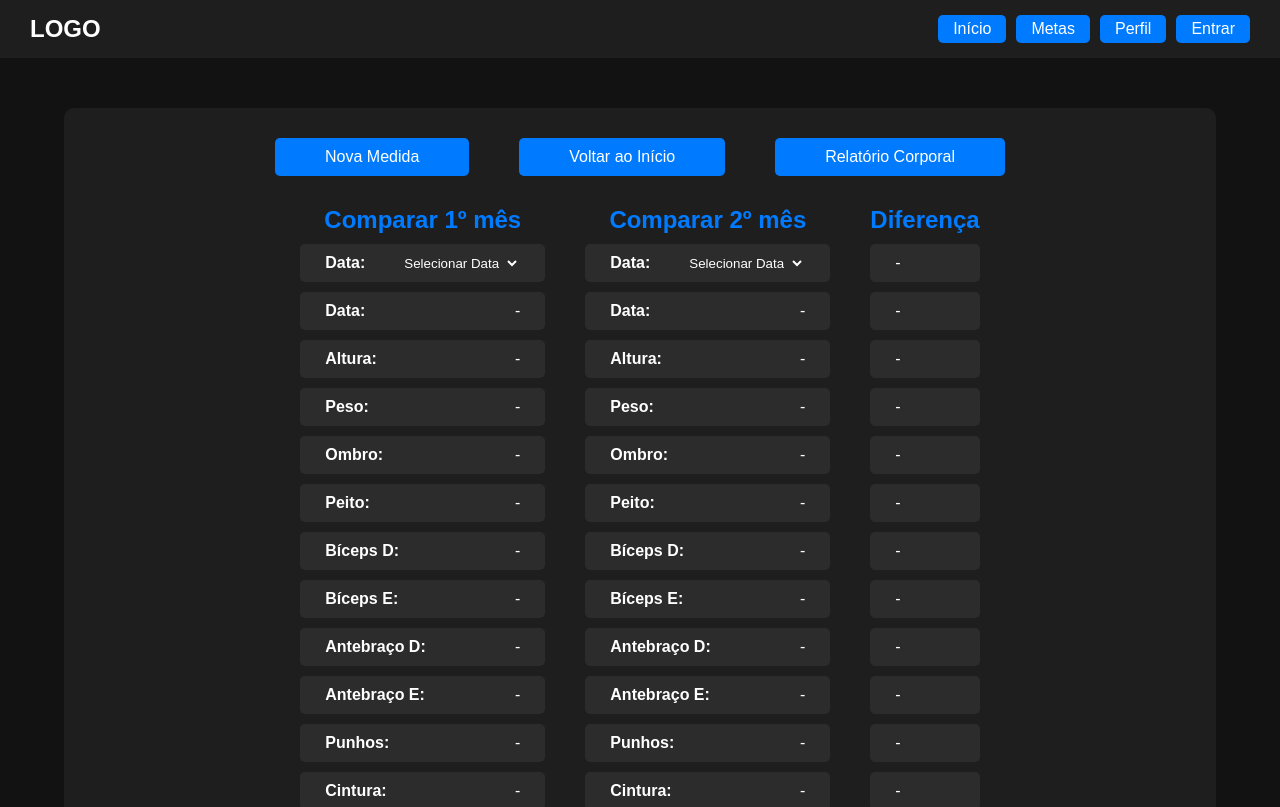
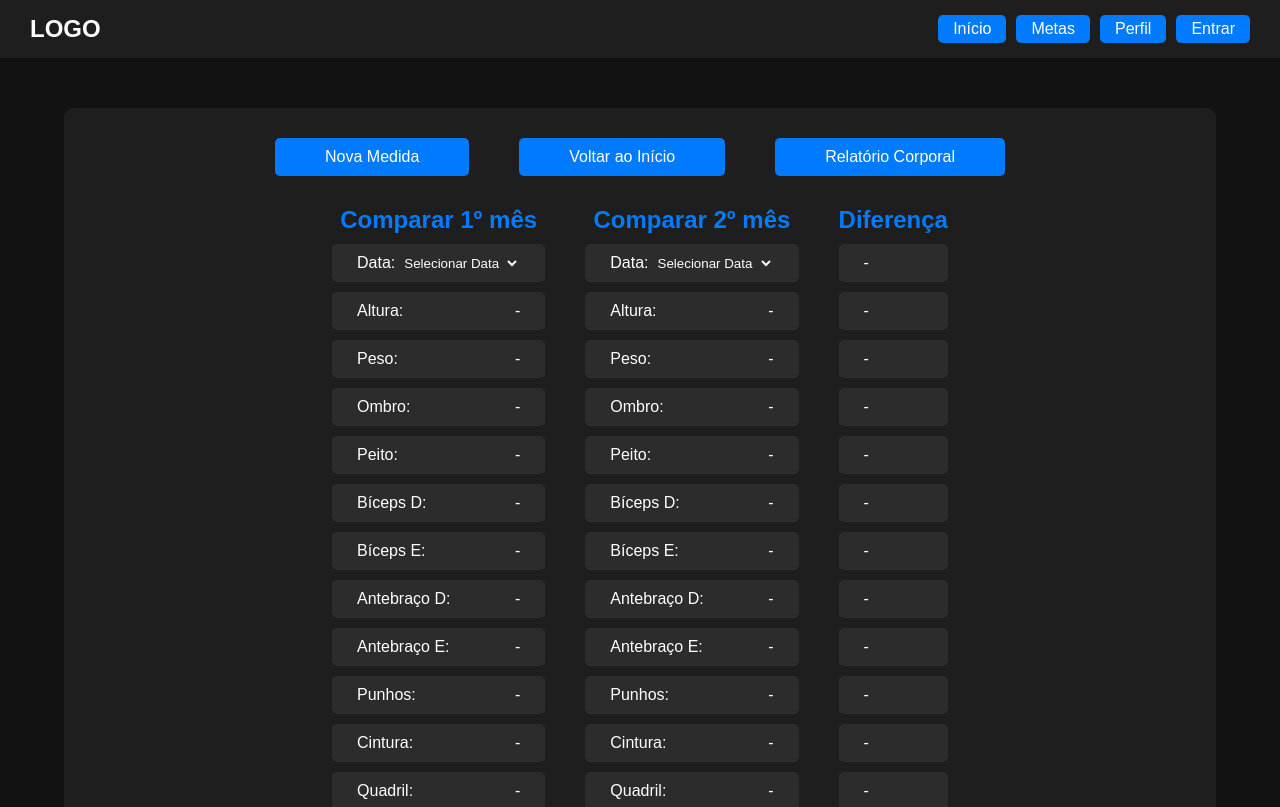
Before and after one commit to Dougl4sAL/MedidasGym, a React (Vite) app in the folder medidas-gym/: page /historico in a window 1280 px wide. Shown: the top 807 px of the page. Built offline with nearby package versions, Linux system fonts and the light colour scheme.

Commit message:
Alteração do CSS e comentarios

```diff
--- a/medidas-gym/src/components/Historico.jsx
+++ b/medidas-gym/src/components/Historico.jsx
@@ -3,18 +3,16 @@ import { useState } from 'react'
 import { getListaMedidas } from '../utils/storege'
 import { FormatarDataBR, FormatarValorFloat } from '../utils/Formatar'
 import { ResultadoEvolucao } from '../utils/Calcular'
+import { NomeMedidas } from '../components/Medida'
 import '../styles/Medidas.css'
-
-// Lista de medidas para mapeamento
-const NOME_MEDIDAS = [
-  'Data', 'Altura', 'Peso', 'Ombro', 'Peito', 'Bíceps D',
-  'Bíceps E', 'Antebraço D', 'Antebraço E', 'Punhos', 'Cintura',
-  'Quadril', 'Coxa D', 'Coxa E', 'Coxa Inf. D', 'Coxa Inf. E',
-  'Panturrilha D', 'Panturrilha E'
-]
 
 // Componente para exibir cada linha de medida
 const GymMedidas = ({ nomeMedida, medida = '-', unidade = '' }) => {
+  // Não redenderiza o campo Data
+  if (nomeMedida === 'Data') {
+    return
+  } else { // Renderiza os outros campos
+    // se Medida igual a '-' não mostra a unidade de medida
     if (medida === '-') {
       return (
         <div className="medida-item">
@@ -29,6 +27,7 @@ const GymMedidas = ({ nomeMedida, medida = '-', unidade = '' }) => {
           <span>{medida}{unidade}</span>
         </div>
       )
+    }
   }
 }
 
@@ -65,6 +64,8 @@ export default function HistoricoPage() {
                 <label>Data:</label>
                 <select
                   value={medida1?.Data || ''}
+                  // Atualiza o estado medida1 com a medida correspondente à data selecionada
+                  // O valor do select é a data, então procura a medida correspondente
                   onChange={(e) => setMedida1(medidas.find(m => m.Data === e.target.value))}
                   >
                   <option value="">Selecionar Data</option>
@@ -77,7 +78,7 @@ export default function HistoricoPage() {
             </div>
 
             {/* Lista de medidas */}
-            {NOME_MEDIDAS.map(chave => (
+            {NomeMedidas.map(chave => (
                 <GymMedidas
                 key={`m1-${chave}`}
                 nomeMedida={chave}
@@ -108,7 +109,7 @@ export default function HistoricoPage() {
             </div>
 
             {/* Lista de medidas */}
-            {NOME_MEDIDAS.map(chave => (
+            {NomeMedidas.map(chave => (
                 <GymMedidas
                 key={`m2-${chave}`}
                 nomeMedida={chave}
--- a/medidas-gym/src/components/NovaMedida.jsx
+++ b/medidas-gym/src/components/NovaMedida.jsx
@@ -2,7 +2,7 @@ import { useState } from 'react'
 import { useNavigate } from 'react-router-dom'
 import { getListaMedidas, salvarMedidas } from '../utils/storege'
 import { NomeMedidas } from '../components/Medida'
-import '../styles/AdicionarMedida.css'
+import '../styles/Medidas.css'
 
 export const FormularioMedidas = () => {
   const navigate = useNavigate()
@@ -67,7 +67,7 @@ export const FormularioMedidas = () => {
 
         {NomeMedidas.map((nomeMedida) => (
           <div className="medida-item" key={nomeMedida}>
-            <label htmlFor={nomeMedida}>{nomeMedida}:</label>
+            <label htmlFor={nomeMedida} className='medida-item-label-input'>{nomeMedida}:</label>
             {/* Operador ternario para renderizar o campo de entrada correto
             Se o nome da medida for 'Data', renderiza um campo de data
             caso contrário, um campo numérico */}
--- a/medidas-gym/src/styles/AdicionarMedida.css
+++ /dev/null
@@ -1,60 +0,0 @@
-
-#formulario-medida {
-    display: flex;
-    flex-direction: column;
-    width: 100%;
-    max-width: 400px;
-    gap: 10px;
-
-}
-
-.medida-item label {
-    color: var(--cor-texto);
-    font-weight: bold;
-    margin-right: 30px;
-    display: flex;
-    align-items: center;
-}
-
-.medida-item input {
-    padding: 6px 10px;
-    border-radius: 5px;
-    border: none;
-    background-color: var(--cor-fundo-claro);
-    color: var(--cor-texto);
-
-}
-
-.medida-item input:focus {
-    outline: 2px solid var(--cor-primaria);
-}
-
-.linha-botao {
-    display: flex;
-    width: 100%;
-}
-
-.btn-submit {
-    flex: 1;
-    border-radius: 5px;
-    cursor: pointer;
-    padding: 15px 0;
-}
-
-
-
-
-
-
-
-
-
-
-
-
-/* Remove setas em navegadores WebKit (Chrome, Safari, Edge) */
-input[type=number]::-webkit-inner-spin-button,
-input[type=number]::-webkit-outer-spin-button {
-  -webkit-appearance: none;
-  margin: 0;
-}
--- a/medidas-gym/src/styles/Medidas.css
+++ b/medidas-gym/src/styles/Medidas.css
@@ -19,6 +19,58 @@
     color: var(--cor-texto);
 }
 
+/* CSS para a pagina AdicionarPage.jsx */
+#formulario-medida {
+    display: flex;
+    flex-direction: column;
+    width: 100%;
+    max-width: 400px;
+    gap: 10px;
+
+}
+
+.medida-item-label-input {
+    color: var(--cor-texto);
+    font-weight: bold;
+    margin-right: 30px;
+    display: flex;
+    align-items: center;
+}
+
+.medida-item input {
+    padding: 6px 10px;
+    border-radius: 5px;
+    border: none;
+    background-color: var(--cor-fundo-claro);
+    color: var(--cor-texto);
+
+}
+
+.medida-item input:focus {
+    outline: 2px solid var(--cor-primaria);
+}
+
+.linha-botao {
+    display: flex;
+    width: 100%;
+}
+
+.btn-submit {
+    flex: 1;
+    border-radius: 5px;
+    cursor: pointer;
+    padding: 15px 0;
+}
+
+/* Remove setas em navegadores WebKit (Chrome, Safari, Edge) */
+input[type=number]::-webkit-inner-spin-button,
+input[type=number]::-webkit-outer-spin-button {
+  -webkit-appearance: none;
+  margin: 0;
+}
+/* Fim da pagina AdicionarPage.jsx */
+
+/* Select da Data que esta no componente CompararPage.jsx */
 select {
     background-color: var(--cor-fundo-medio);
     border-color: var(--cor-fundo);
@@ -31,3 +83,4 @@ select option {
     background-color: var(--cor-fundo-medio);
     color: var(--cor-texto); /* Para ajustar a cor do texto */
 }
+/* Fim do select da Data que esta no componente CompararPage.jsx */
--- a/medidas-gym/src/utils/Calcular.jsx
+++ b/medidas-gym/src/utils/Calcular.jsx
@@ -1,7 +1,6 @@
 import PropTypes from 'prop-types'
 import { FormatarValorFloat } from './Formatar'
 import { NomeMedidas } from '../components/Medida'
-import '../styles/Medidas.css'
 
 // para calcular a diferença entre a Data1 e Data2
 export function CalcularEvolucao(primeira, ultima, unidade = '') {
@@ -41,7 +40,7 @@ export function CalcularDiasEntreDatas(data1, data2) {
 const GymEvolucao = ({ medida }) => {
     return (
         <div className="medida-item">
-            <span>{medida || '-'}</span>
+            <span>{medida}</span>
         </div>
     )
 }
```
Lines whose indentation alone changed are shown as unchanged.
